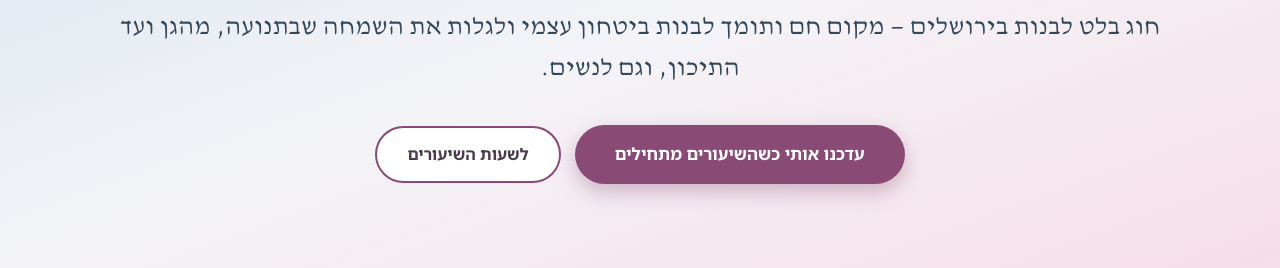
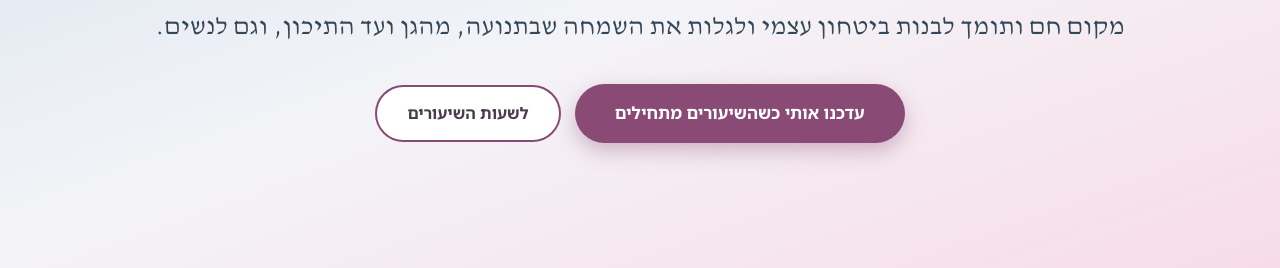
Before and after one commit to miriamrteller/creative-ballet-site, a plain HTML site: page he/index.html in a window 1280 px wide. Shown: the part 532-800 px from the top of the page. Drawn offline with Linux system fonts and the light colour scheme.

Commit message:
SEO: don't repeat the H1 keywords in the intro line
Co-Authored-By: Claude Opus 5.5 <noreply@anthropic.com>
Claude-Session: https://claude.ai/code/session_01CNMzHahu2JZcRT8rbs4t8w

```diff
--- a/he/index.html
+++ b/he/index.html
@@ -632,7 +632,7 @@
     <p class="hero-badge">שיעור ניסיון ביום שלישי, 1 בדצמבר · מתחילים ביום רביעי, 16 בדצמבר</p>
     <h1><span class="h1-brand" lang="en" dir="ltr">Creative Ballet Academy</span><span class="h1-keywords">חוג בלט לבנות ברחביה, ירושלים</span></h1>
     <p class="tagline">חן. ביטוי. שמחה.</p>
-    <p class="subhead">חוג בלט לבנות בירושלים — מקום חם ותומך לבנות ביטחון עצמי ולגלות את השמחה שבתנועה, מהגן ועד התיכון, וגם לנשים.</p>
+    <p class="subhead">מקום חם ותומך לבנות ביטחון עצמי ולגלות את השמחה שבתנועה, מהגן ועד התיכון, וגם לנשים.</p>
     <div class="hero-actions">
       <a class="hero-cta" href="#join">עדכנו אותי כשהשיעורים מתחילים</a>
       <a class="btn-outline" href="#programs">לשעות השיעורים</a>
```
Also changed, not shown: index.html (+1 -1 lines).
